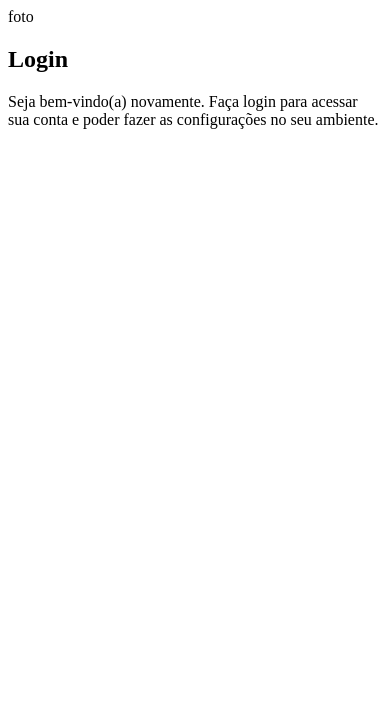
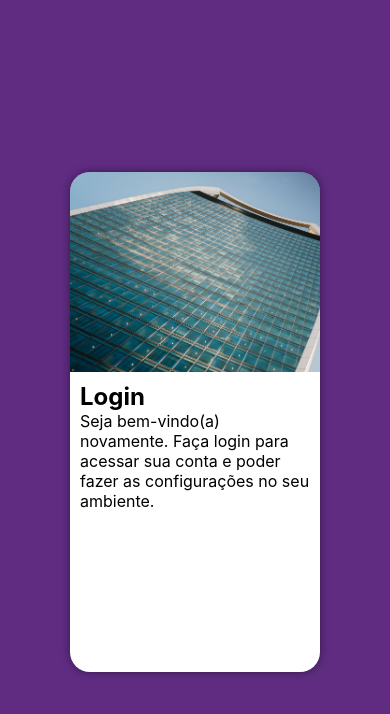
Before and after one commit to LuisGuFM/projeto-login, a plain HTML site: page index.html in a window 390 px wide. Drawn offline with Linux system fonts and the light colour scheme.

Commit message:
finalizei a parte Mobile

```diff
--- a/estilos/style.css
+++ b/estilos/style.css
@@ -1 +1,53 @@
 @charset "UTF-8";
+
+/*
+  Paleta de cores
+  Verde: #49a09d
+  Lilas: #5f2c82
+
+*/
+
+* {
+    font-family: -apple-system, BlinkMacSystemFont, 'Segoe UI', Roboto, Oxygen, Ubuntu, Cantarell, 'Open Sans', 'Helvetica Neue', sans-serif;
+    padding: 0px;
+    margin: 0px;
+    box-sizing: border-box;
+}
+
+body, html {
+    background-color: #5f2c82;
+    height: 100vh;
+    width: 100vw;
+}
+
+main {
+    position: relative;
+    height: 100vh;
+    width: 100vw;
+}
+
+section#login {
+    position: absolute;
+    top: 50%;
+    left: 50%;
+    transform: translate(-50%, -50%);
+    background-color: white;
+    width: 250px;
+    height: 500px;
+    border-radius: 20px;
+    overflow: hidden;
+    box-shadow: 0px 0px 10px rgba(0, 0, 0, 0.450);
+}
+
+section#login > div#imagem {
+    display: block;
+    background: #5f2c82 url(../imagens/predio.jpg) no-repeat;
+    background-size: cover;
+    height: 200px;
+}
+
+section#login > div#formulario {
+    display: block;
+    padding: 10px;
+
+}
--- a/index.html
+++ b/index.html
@@ -11,7 +11,7 @@
         <section id="login">
 
             <div id="imagem">
-                foto
+
             </div>
 
             <div id="formulario">
```
Also changed, not shown: imagens/predio.jpg (renamed from imagens/pexels-vitor-lopes-13737660.jpg).
